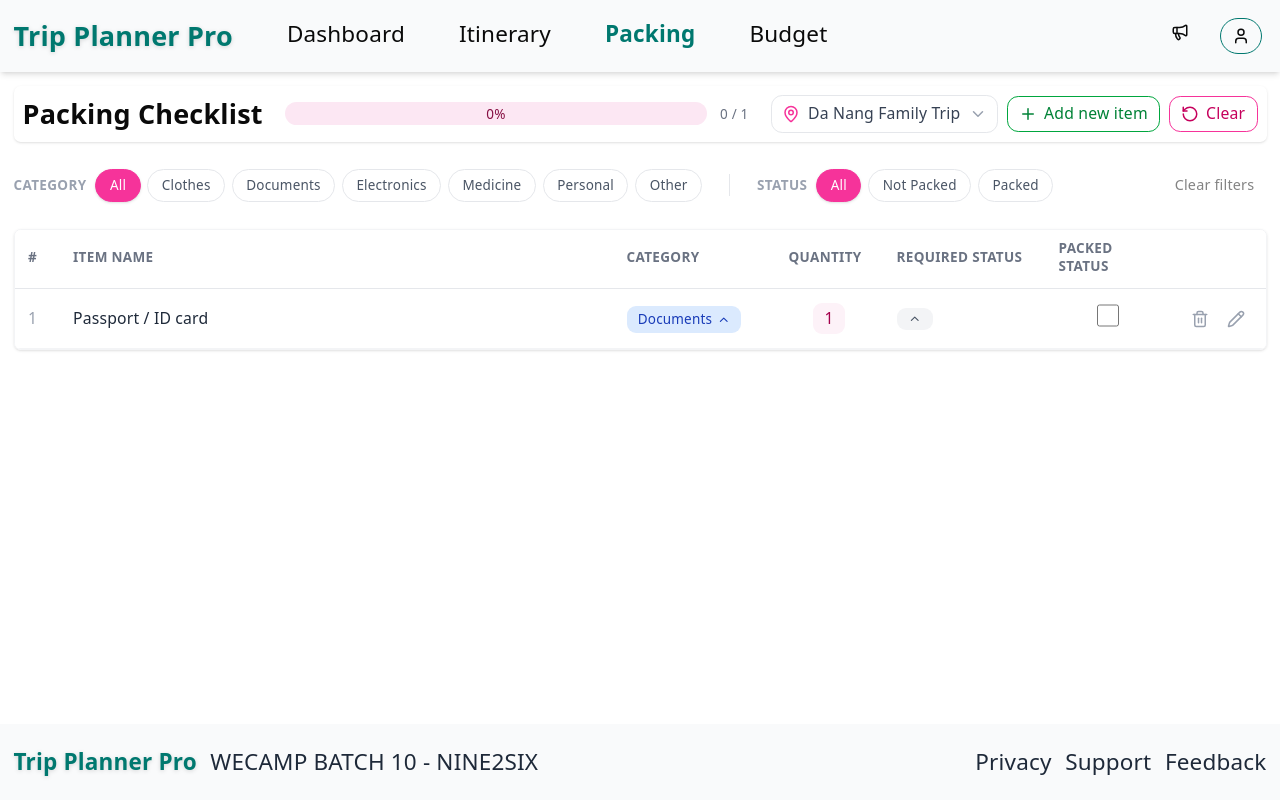
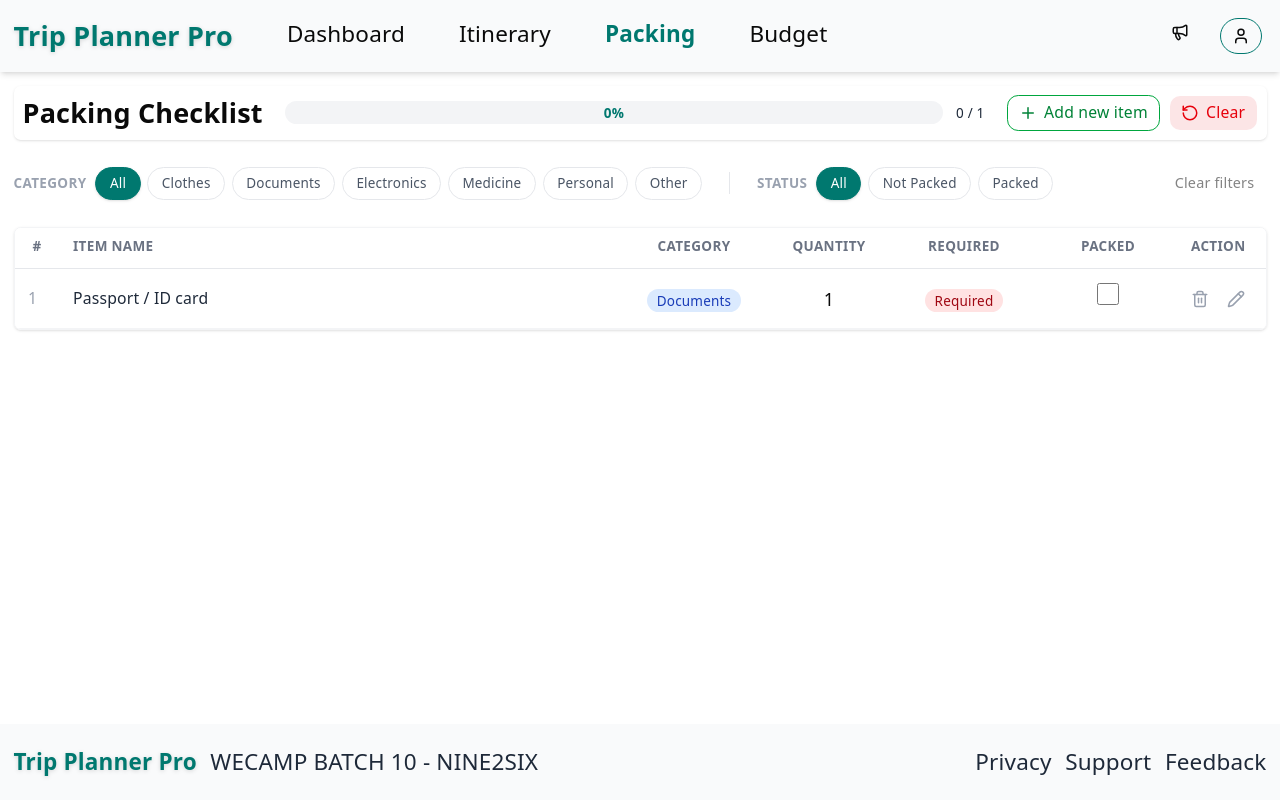
Before and after one commit to TUT888/trip-planner-pro, a React (Vite) app: page /packing in a window 1280 px wide. Built offline with nearby package versions, Linux system fonts and the light colour scheme.

Commit message:
refactor(packing): remove redundant cycle badge and group related styling config

```diff
--- /dev/null
+++ b/src/components/ui/badge.jsx
@@ -0,0 +1,47 @@
+import * as React from "react"
+import { cva } from "class-variance-authority";
+import { Slot } from "radix-ui"
+
+import { cn } from "@/lib/utils"
+
+const badgeVariants = cva(
+  "group/badge inline-flex h-5 w-fit shrink-0 items-center justify-center gap-1 overflow-hidden rounded-4xl border border-transparent px-2 py-0.5 text-xs font-medium whitespace-nowrap transition-all focus-visible:border-ring focus-visible:ring-[3px] focus-visible:ring-ring/50 has-data-[icon=inline-end]:pr-1.5 has-data-[icon=inline-start]:pl-1.5 aria-invalid:border-destructive aria-invalid:ring-destructive/20 dark:aria-invalid:ring-destructive/40 [&>svg]:pointer-events-none [&>svg]:size-3!",
+  {
+    variants: {
+      variant: {
+        default: "bg-primary text-primary-foreground [a]:hover:bg-primary/80",
+        secondary:
+          "bg-secondary text-secondary-foreground [a]:hover:bg-secondary/80",
+        destructive:
+          "bg-destructive/10 text-destructive focus-visible:ring-destructive/20 dark:bg-destructive/20 dark:focus-visible:ring-destructive/40 [a]:hover:bg-destructive/20",
+        outline:
+          "border-border text-foreground [a]:hover:bg-muted [a]:hover:text-muted-foreground",
+        ghost:
+          "hover:bg-muted hover:text-muted-foreground dark:hover:bg-muted/50",
+        link: "text-primary underline-offset-4 hover:underline",
+      },
+    },
+    defaultVariants: {
+      variant: "default",
+    },
+  }
+)
+
+function Badge({
+  className,
+  variant = "default",
+  asChild = false,
+  ...props
+}) {
+  const Comp = asChild ? Slot.Root : "span"
+
+  return (
+    <Comp
+      data-slot="badge"
+      data-variant={variant}
+      className={cn(badgeVariants({ variant }), className)}
+      {...props} />
+  );
+}
+
+export { Badge, badgeVariants }
--- a/src/features/packing/components/PackingFilterBar.jsx
+++ b/src/features/packing/components/PackingFilterBar.jsx
@@ -18,8 +18,8 @@ function FilterPill({ label, active, onClick }) {
         "border transition-all duration-150 whitespace-nowrap",
         "focus-visible:outline-none focus-visible:ring-2 focus-visible:ring-ring focus-visible:ring-offset-1",
         active
-          ? "bg-pink-500 text-white border-pink-500 shadow-sm"
-          : "bg-white text-gray-600 border-gray-200 hover:border-pink-300 hover:text-pink-700",
+          ? "bg-primary text-white border-primary shadow-sm"
+          : "bg-white text-gray-600 border-gray-200 hover:border-primary/80 hover:text-primary/80",
       )}
     >
       {label}
--- a/src/features/packing/components/PackingHeader.jsx
+++ b/src/features/packing/components/PackingHeader.jsx
@@ -1,6 +1,5 @@
 import { Button } from "@/components/ui/button";
 import { PackingProgressBar } from "./PackingProgressBar";
-import { TripSelector } from "./TripSelector";
 import { Plus, RotateCcw } from "lucide-react";
 import { PackingForm } from "./PackingForm";
 import { DeleteConfirmationModal } from "@/components/modals/DeleteConfirmationModal";
@@ -37,7 +36,6 @@ export function PackingHeader() {
       </div>
 
       <div className="flex flex-row items-center gap-2">
-        <TripSelector />
         <Button
           variant="outline"
           size="default"
@@ -50,10 +48,9 @@ export function PackingHeader() {
 
         {/* Clear all */}
         <Button
-          variant="outline"
+          variant="destructive"
           size="default"
           onClick={handleOpenDeleteModal}
-          className="border-pink-500 text-pink-700 hover:bg-pink-50 hover:text-pink-800 shrink-0"
         >
           <RotateCcw aria-hidden="true" />
           Clear
--- a/src/features/packing/components/PackingItem.jsx
+++ b/src/features/packing/components/PackingItem.jsx
@@ -1,68 +1,22 @@
 import { Button } from "@/components/ui/button";
-import { Pencil, Trash2, ChevronUp } from "lucide-react";
+import { Pencil, Trash2 } from "lucide-react";
 import { cn } from "@/lib/utils";
-
-const CATEGORY_STYLES = {
-  Clothes: "bg-green-100 text-green-800",
-  Documents: "bg-blue-100 text-blue-800",
-  Electronics: "bg-purple-100 text-purple-800",
-  Medicine: "bg-red-100 text-red-800",
-  Personal: "bg-amber-100 text-amber-800",
-  Other: "bg-gray-100 text-gray-700",
-};
-
-// Sub-components (defined here, not exported)
-
-// A clickable badge that cycles its value on click
-function CycleBadge({ label, colorClass, onClick, ariaLabel }) {
-  return (
-    <button
-      type="button"
-      onClick={onClick}
-      aria-label={ariaLabel}
-      className={cn(
-        "inline-flex items-center gap-1 px-2.5 py-1 rounded-md text-xs font-medium",
-        "transition-opacity hover:opacity-75 focus-visible:outline-none",
-        "focus-visible:ring-2 focus-visible:ring-ring focus-visible:ring-offset-1",
-        colorClass,
-      )}
-    >
-      {label}
-      <ChevronUp className="size-3 shrink-0" aria-hidden="true" />
-    </button>
-  );
-}
-
-// Pink quantity pill — display only, quantity is edited via the modal
-function QuantityPill({ value }) {
-  return (
-    <span className="inline-flex items-center justify-center w-7 h-7 rounded-md bg-pink-50 text-pink-800 text-sm font-medium">
-      {value}
-    </span>
-  );
-}
+import { PACKING_STATUS, PACKING_CATEGORY_STYLES, PACKING_PRIORITY_STYLES } from "../packingConstants";
+import { Badge } from "@/components/ui/badge";
+import { Input } from "@/components/ui/input";
 
 // Main component
-export function PackingItem({
-  item,
-  index,
-  onTogglePacked,
-  onCycleCategory,
-  onCycleRequired,
-  onEdit,
-  onDelete,
-}) {
-  const categoryStyle = CATEGORY_STYLES[item.category] ?? CATEGORY_STYLES.Other;
-  const requiredStyle =
-    item.required === "Required"
-      ? "bg-green-100 text-green-800"
-      : "bg-gray-100  text-gray-600";
+export function PackingItem({ item, index, onTogglePacked, onEdit, onDelete }) {
+  const categoryStyle = PACKING_CATEGORY_STYLES[item.category] ?? PACKING_CATEGORY_STYLES.Other;
+  const requiredStyle = PACKING_PRIORITY_STYLES[item.requiredStatus];
+
+  const isPacked = item.packedStatus === PACKING_STATUS.PACKED;
 
   return (
     <tr
       className={cn(
         "border-b border-gray-100 transition-colors",
-        item.packed ? "bg-gray-50/60" : "hover:bg-gray-50",
+        isPacked ? "bg-gray-100" : "hover:bg-gray-50",
       )}
     >
       <td className="px-3 py-3 text-sm text-gray-400 w-10 select-none">
@@ -72,46 +26,37 @@ export function PackingItem({
       <td
         className={cn(
           "px-3 py-3 text-sm font-medium transition-colors",
-          item.packed ? "line-through text-gray-400" : "text-gray-800",
+          isPacked ? "line-through text-gray-400" : "text-gray-800",
         )}
       >
         {item.name}
       </td>
 
-      <td className="px-3 py-3">
-        <CycleBadge
-          label={item.category}
-          colorClass={categoryStyle}
-          onClick={() => onCycleCategory(item.id)}
-          ariaLabel={`Category: ${item.category}. Click to change.`}
+      <td className="px-3 py-3 text-center">
+        <Badge className={categoryStyle}>{item.category}</Badge>
+      </td>
+
+      <td className="px-3 py-3 text-center">
+        {item.quantity}
+      </td>
+
+      <td className="px-3 py-3 text-center">
+        <Badge className={requiredStyle}>{item.requiredStatus}</Badge>
+      </td>
+
+      <td className="px-3 py-3 flex justify-center">
+        <Input
+          type="checkbox"
+          checked={isPacked}
+          onChange={() => onTogglePacked(item.id)}
+          aria-label={`Mark "${item.name}" as ${item.packedStatus}`}
+          className="w-5 h-5 cursor-pointer accent-primary rounded"
         />
       </td>
 
-      <td className="px-3 py-3 text-center">
-        <QuantityPill value={item.quantity} />
-      </td>
-
+      {/* Buttons */}
       <td className="px-3 py-3">
-        <CycleBadge
-          label={item.required}
-          colorClass={requiredStyle}
-          onClick={() => onCycleRequired(item.id)}
-          ariaLabel={`Required status: ${item.required}. Click to toggle.`}
-        />
-      </td>
-
-      <td className="px-3 py-3 text-center">
-        <input
-          type="checkbox"
-          checked={item.packed}
-          onChange={() => onTogglePacked(item.id)}
-          aria-label={`Mark "${item.name}" as ${item.packed ? "not packed" : "packed"}`}
-          className="w-5 h-5 cursor-pointer accent-pink-500 rounded"
-        />
-      </td>
-
-      <td className="px-3 py-3">
-        <div className="flex items-center justify-end gap-1">
+        <div className="flex items-center justify-center gap-1">
           <Button
             variant="ghost"
             size="icon-sm"
--- a/src/features/packing/components/PackingList.jsx
+++ b/src/features/packing/components/PackingList.jsx
@@ -2,8 +2,6 @@ import { useDispatch } from "react-redux";
 import { PackingItem } from "./PackingItem";
 import { Luggage } from "lucide-react";
 import {
-  cycleItemCategory,
-  cycleItemRequired,
   removeFromCheckList,
   togglePacked,
   updateCheckList,
@@ -14,13 +12,13 @@ import { PackingForm } from "./PackingForm";
 
 // Column header config
 const COLUMNS = [
-  { key: "index", label: "#", className: "w-10" },
-  { key: "name", label: "Item name", className: "min-w-[120px]" },
-  { key: "category", label: "Category", className: "w-36" },
+  { key: "index", label: "#", className: "w-10 text-center" },
+  { key: "name", label: "Item name", className: "min-w-[120px] text-left" },
+  { key: "category", label: "Category", className: "w-36 text-center" },
   { key: "quantity", label: "Quantity", className: "w-24 text-center" },
-  { key: "required", label: "Required Status", className: "w-36" },
-  { key: "packed", label: "Packed Status", className: "w-28 text-center" },
-  { key: "actions", label: "", className: "w-20" },
+  { key: "required", label: "Required", className: "w-36 text-center" },
+  { key: "packed", label: "Packed", className: "w-28 text-center" },
+  { key: "actions", label: "Action", className: "w-20 text-center" },
 ];
 
 // Empty states
@@ -60,8 +58,6 @@ export function PackingList({ items = [], isFiltered = false }) {
   const dispatch = useDispatch();
 
   const handleTogglePacked = (id) => dispatch(togglePacked(id));
-  const handleCycleCategory = (id) => dispatch(cycleItemCategory(id));
-  const handleCycleRequired = (id) => dispatch(cycleItemRequired(id));
 
   const [isEditModalOpen, handleOpenEditModal, handleCloseEditModal, itemToEdit] = useModal(null);
   const handleConfirmEdit = (updatedItem) => dispatch(updateCheckList(updatedItem));
@@ -78,7 +74,7 @@ export function PackingList({ items = [], isFiltered = false }) {
             {COLUMNS.map((col) => (
               <th
                 key={col.key}
-                className={`px-3 pb-3 pt-2 text-left text-xs font-semibold uppercase tracking-wide text-gray-500 ${col.className}`}
+                className={`px-3 pb-3 pt-2 text-xs font-semibold uppercase tracking-wide text-gray-500 ${col.className}`}
               >
                 {col.label}
               </th>
@@ -97,8 +93,6 @@ export function PackingList({ items = [], isFiltered = false }) {
                 item={item}
                 index={idx + 1}
                 onTogglePacked={handleTogglePacked}
-                onCycleCategory={handleCycleCategory}
-                onCycleRequired={handleCycleRequired}
                 onEdit={handleOpenEditModal}
                 onDelete={handleOpenDeleteModal}
               />
--- a/src/features/packing/components/PackingProgressBar.jsx
+++ b/src/features/packing/components/PackingProgressBar.jsx
@@ -1,15 +1,15 @@
 import { useSelector } from "react-redux";
 import { selectProgress } from "../packingSelector";
 
-const ACCENT = {
+const VARIANT = {
   full: { bar: "bg-green-500", track: "bg-green-100", label: "text-green-800" },
-  half: { bar: "bg-pink-500", track: "bg-pink-100", label: "text-pink-900" },
-  base: { bar: "bg-pink-400", track: "bg-pink-100", label: "text-pink-900" }
+  half: { bar: "bg-primary/50", track: "bg-gray-100", label: "text-primary" },
+  base: { bar: "bg-primary/30", track: "bg-gray-100", label: "text-primary" }
 }
 
 export function PackingProgressBar() {
   const { packed, total, percentage } = useSelector(selectProgress);
-  const accent = percentage === 100 ? ACCENT.full : percentage >= 50 ? ACCENT.half : ACCENT.base;
+  const variant = percentage === 100 ? VARIANT.full : percentage >= 50 ? VARIANT.half : VARIANT.base;
 
   return (
     <div className="flex items-center gap-3">
@@ -19,24 +19,24 @@ export function PackingProgressBar() {
         aria-valuemin={0}
         aria-valuemax={100}
         aria-label={`Packing progress: ${packed} of ${total} items packed`}
-        className={`relative flex-1 h-5 rounded-full overflow-hidden ${accent.track}`}
+        className={`relative flex-1 h-5 rounded-full overflow-hidden ${variant.track}`}
       >
         {/* Fill */}
         <div
-          className={`h-full rounded-full transition-all duration-500 ease-out ${accent.bar}`}
+          className={`h-full rounded-full transition-all duration-500 ease-out ${variant.bar}`}
           style={{ width: `${percentage}%` }}
         />
 
         {/* Inline percentage label */}
         <span
-          className={`absolute inset-0 flex items-center justify-center text-xs font-medium ${accent.label}`}
+          className={`absolute inset-0 flex items-center justify-center text-xs font-bold ${variant.label}`}
         >
           {percentage}%
         </span>
       </div>
 
       {/* Fractional count — e.g. "3 / 10" */}
-      <span className="text-xs text-gray-500 whitespace-nowrap shrink-0">
+      <span className="text-xs text-gray-800 font-medium whitespace-nowrap shrink-0">
         {packed} / {total}
       </span>
     </div>
--- a/src/features/packing/packingSlice.js
+++ b/src/features/packing/packingSlice.js
@@ -1,6 +1,6 @@
 import { loadData, saveData, TRIP_PROPERTIES } from "@/services/tripDataService";
 import { createSlice } from "@reduxjs/toolkit";
-import { PACKING_CATEGORY, PACKING_PRIORITY, PACKING_STATUS } from "./packingConstants";
+import { PACKING_STATUS } from "./packingConstants";
 
 const initialState = {
   checklist: loadData(TRIP_PROPERTIES.PACKING_LIST) ?? [],
@@ -53,24 +53,6 @@ export const packingSlice = createSlice({
         saveData(TRIP_PROPERTIES.PACKING_LIST, state.checklist);
       }
     },
-    cycleItemCategory: (state, action) => {
-      const item = state.checklist.find((i) => i.id === action.payload);
-      if (item) {
-        const values = Object.values(PACKING_CATEGORY);
-        const idx = values.indexOf(item.category);
-        item.category = values[(idx + 1) % values.length];
-        saveData(TRIP_PROPERTIES.PACKING_LIST, state.checklist);
-      }
-    },
-    cycleItemRequired: (state, action) => {
-      const item = state.checklist.find((i) => i.id === action.payload);
-      if (item) {
-        const values = Object.values(PACKING_PRIORITY);
-        const idx = values.indexOf(item.required);
-        item.required = values[(idx + 1) % values.length];
-        saveData(TRIP_PROPERTIES.PACKING_LIST, state.checklist);
-      }
-    },
     clearAll: (state) => {
       state.checklist = [];
       saveData(TRIP_PROPERTIES.PACKING_LIST, state.checklist);
@@ -87,8 +69,6 @@ export const {
   updateCheckList,
   removeFromCheckList,
   togglePacked,
-  cycleItemCategory,
-  cycleItemRequired,
   clearAll,
   setFilter
 } = packingSlice.actions;
```
Also changed, not shown: src/features/packing/components/PackingForm.jsx (+5 -6 lines), src/features/packing/packingConstants.js (+16 -0 lines), src/features/trip/TripSelector.jsx (renamed from src/features/packing/components/TripSelector.jsx).
